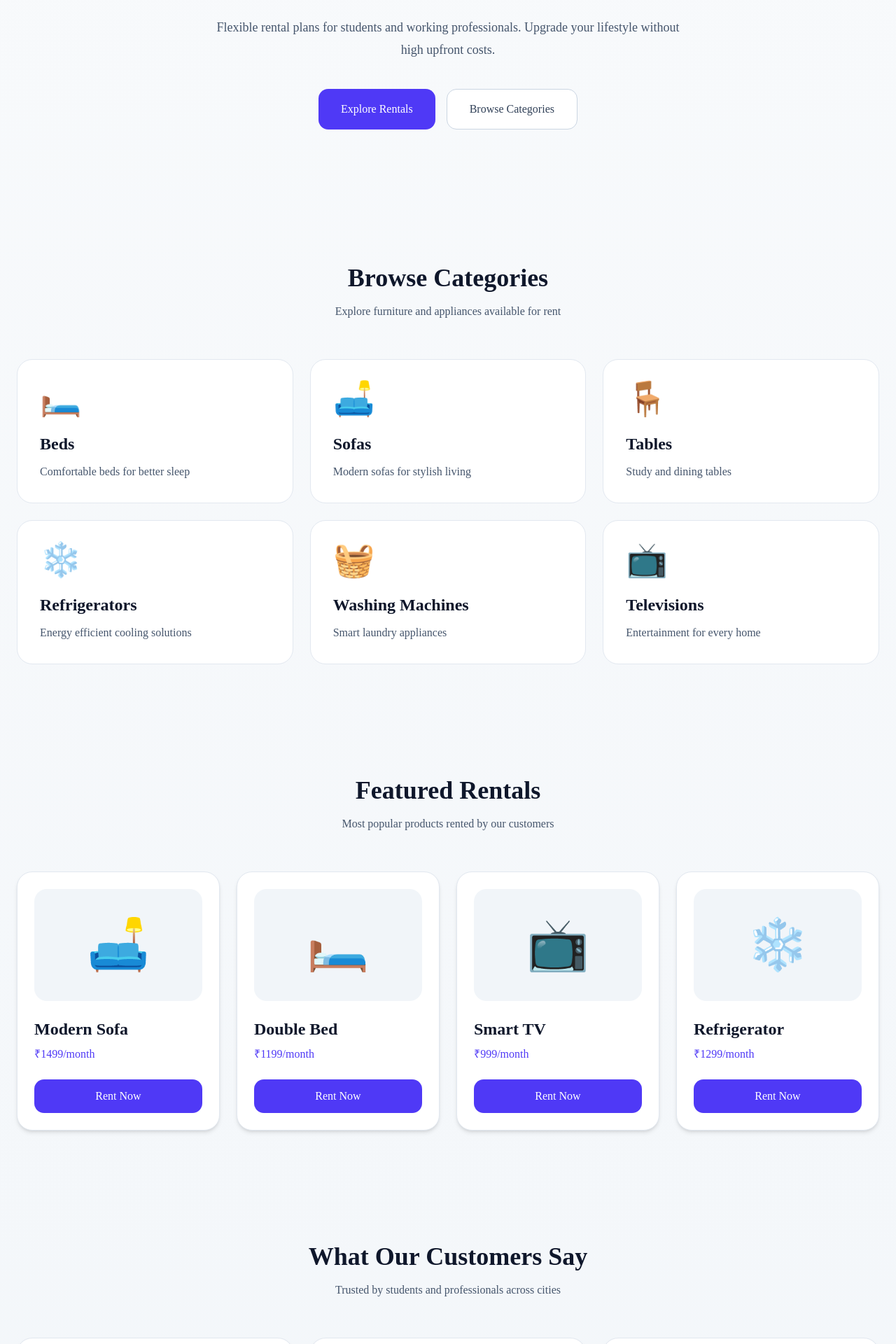
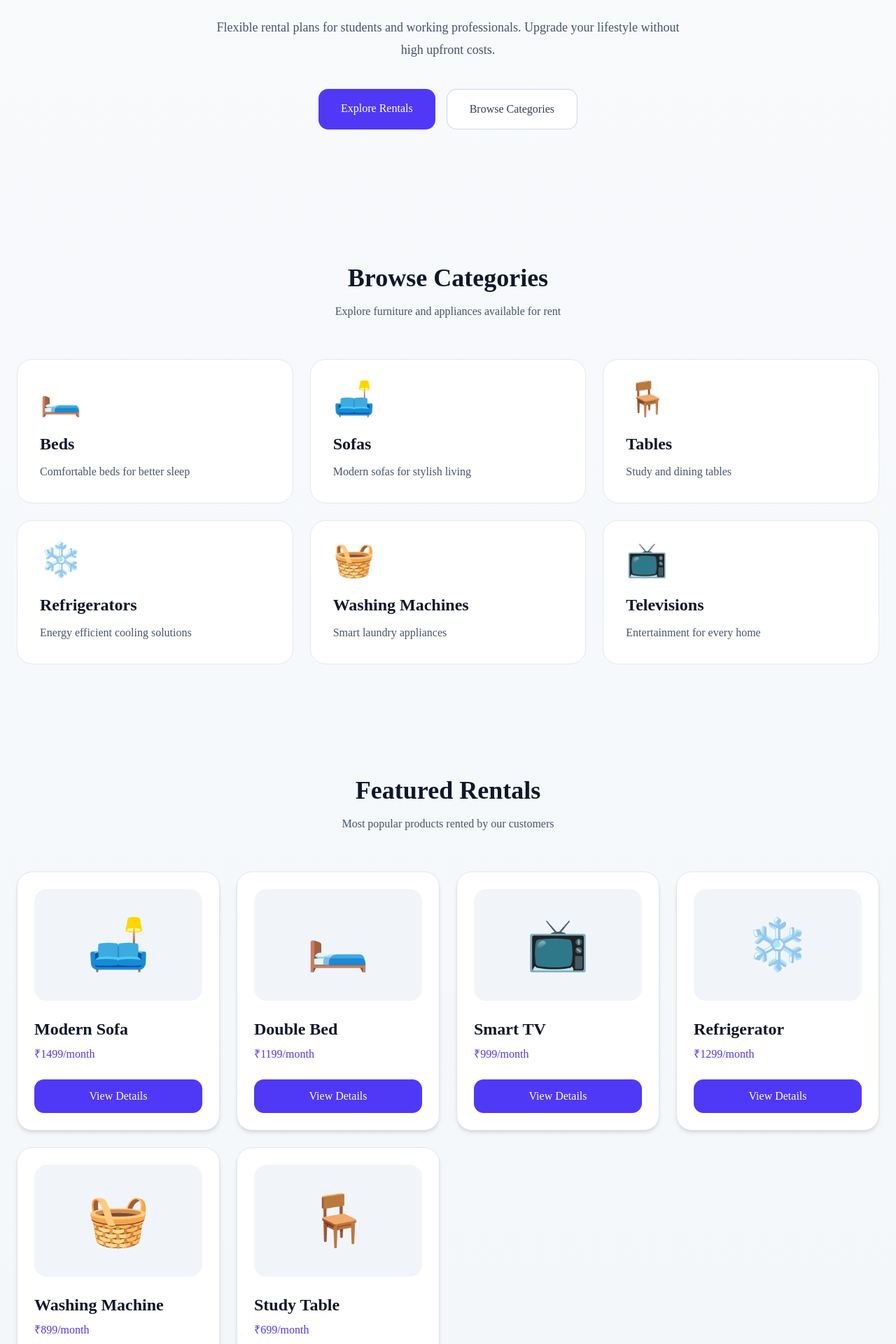
Before and after one commit to mahfuzalamttt/rentease, a Next.js app: page / in a window 1280 px wide. Shown: the part 400-2320 px from the top of the page at 70% size. Built offline with nearby package versions, Linux system fonts and the light colour scheme.

Commit message:
Improve rental flow and Centralize product data

```diff
--- a/app/globals.css
+++ b/app/globals.css
@@ -128,3 +128,6 @@
     @apply font-sans;
   }
 }
+html {
+  scroll-behavior: smooth;
+}
--- a/app/products/page.tsx
+++ b/app/products/page.tsx
@@ -151,10 +151,7 @@ export default function ProductsPage() {
               </div>
             )}
             {filteredProducts.map((product) => (
-              <Link
-                key={product.name}
-                href={`/products/${product.id}`}
-              >
+
 
                 <div className="rounded-3xl border border-slate-200 bg-white p-6 shadow-md transition hover:-translate-y-2 hover:scale-[1.02] hover:shadow-xl">
 
@@ -271,7 +268,7 @@ export default function ProductsPage() {
 
                 </div>
 
-              </Link>
+
             ))}
 
           </div>
--- a/sections/categories-section.tsx
+++ b/sections/categories-section.tsx
@@ -33,7 +33,7 @@ const categories = [
 
 export default function CategoriesSection() {
   return (
-    <section className="px-6 py-20">
+    <section id="categories" className="px-6 py-20">
       <div className="mx-auto max-w-7xl">
 
         <div className="text-center">
--- a/sections/featured-products.tsx
+++ b/sections/featured-products.tsx
@@ -1,29 +1,9 @@
-const products = [
-  {
-    name: "Modern Sofa",
-    price: "₹1499/month",
-    image: "🛋️",
-  },
-  {
-    name: "Double Bed",
-    price: "₹1199/month",
-    image: "🛏️",
-  },
-  {
-    name: "Smart TV",
-    price: "₹999/month",
-    image: "📺",
-  },
-  {
-    name: "Refrigerator",
-    price: "₹1299/month",
-    image: "❄️",
-  },
-];
+import Link from "next/link";
+import { products } from "@/lib/products";
 
 export default function FeaturedProducts() {
   return (
-    <section className="px-6 py-20">
+    <section  id="featured-products" className="px-6 py-20">
       <div className="mx-auto max-w-7xl">
 
         <div className="text-center">
@@ -56,9 +36,12 @@ export default function FeaturedProducts() {
                 {product.price}
               </p>
 
-              <button className="mt-6 w-full rounded-xl bg-indigo-600 px-4 py-3 text-white transition hover:bg-indigo-700">
-                Rent Now
-              </button>
+              <Link
+                href={`/products/${product.id}`}
+                className="mt-6 block w-full rounded-xl bg-indigo-600 px-4 py-3 text-center text-white transition hover:bg-indigo-700"
+              >
+                View Details
+              </Link>
 
             </div>
           ))}
--- a/sections/hero-section.tsx
+++ b/sections/hero-section.tsx
@@ -1,5 +1,6 @@
 "use client";
 
+import Link from "next/link";
 import { motion } from "framer-motion";
 
 export default function HeroSection() {
@@ -27,13 +28,19 @@ export default function HeroSection() {
 
         <div className="mt-10 flex flex-col gap-4 sm:flex-row">
 
-          <button className="rounded-xl bg-indigo-600 px-8 py-4 font-medium text-white transition hover:bg-indigo-700">
+          <Link
+            href="#featured-products"
+            className="rounded-xl bg-indigo-600 px-8 py-4 text-center font-medium text-white transition hover:bg-indigo-700"
+          >
             Explore Rentals
-          </button>
+          </Link>
 
-          <button className="rounded-xl border border-slate-300 bg-white px-8 py-4 font-medium text-slate-700 transition hover:bg-slate-100">
+          <Link
+            href="#categories"
+            className="rounded-xl border border-slate-300 bg-white px-8 py-4 text-center font-medium text-slate-700 transition hover:bg-slate-100"
+          >
             Browse Categories
-          </button>
+          </Link>
 
         </div>
 
```
